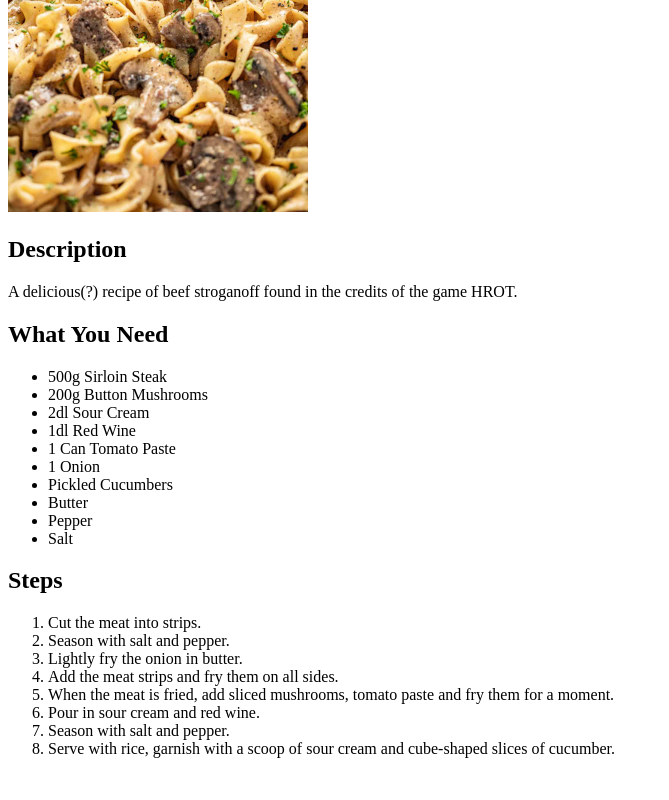
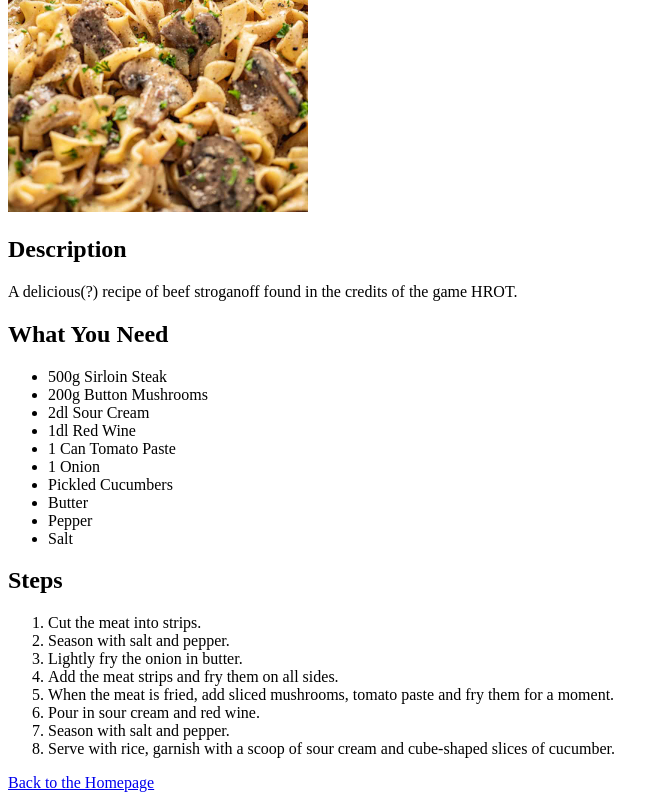
Before and after one commit to gurpsehm/odin-recipes, a plain HTML site: page recipes/beef-stroganoff.html in a window 1280 px wide. Shown: the part 318-1118 px from the top of the page, without its empty margins (0-669 px from the left). Before the commit the page ends 1092 px from the top, so only its background shows below. Drawn offline with Linux system fonts and the light colour scheme.

Commit message:
Added link to go back to the main page once the user is done viewing the recipe.

```diff
--- a/recipes/beef-stroganoff.html
+++ b/recipes/beef-stroganoff.html
@@ -36,5 +36,7 @@
       <li>Season with salt and pepper.</li>
       <li>Serve with rice, garnish with a scoop of sour cream and cube-shaped slices of cucumber.</li>
     </ol>
+
+    <a href="../index.html">Back to the Homepage</a>
   </body>
 </html>
```
